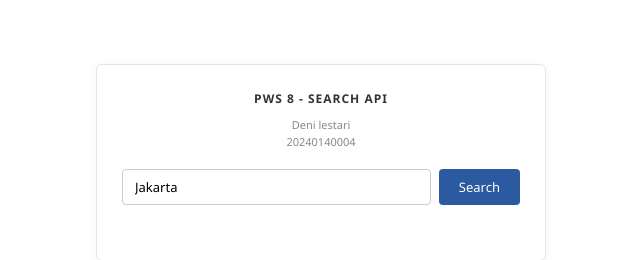
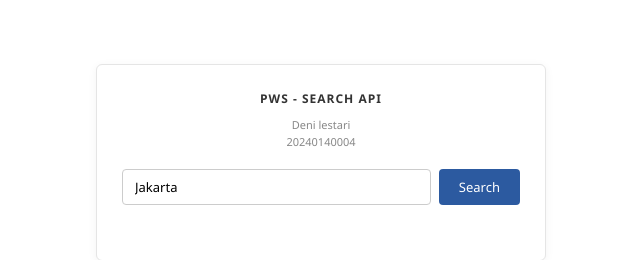
Before and after one commit to tari2025/004__WeatherApi, a website: page public/index.html in a window 1280 px wide. Shown: the part 238-498 px from the top of the page, 319-959 px from the left. Drawn offline with Linux system fonts and the light colour scheme.

Commit message:
Memperbaiki code index.html

```diff
--- a/public/index.html
+++ b/public/index.html
@@ -135,7 +135,7 @@
   </head>
   <body>
     <div class="card">
-      <div class="header-title">PWS 8 - SEARCH API</div>
+      <div class="header-title">PWS - SEARCH API</div>
       <div class="header-sub">Deni lestari</div>
       <div class="header-nim">20240140004</div>
 
```
